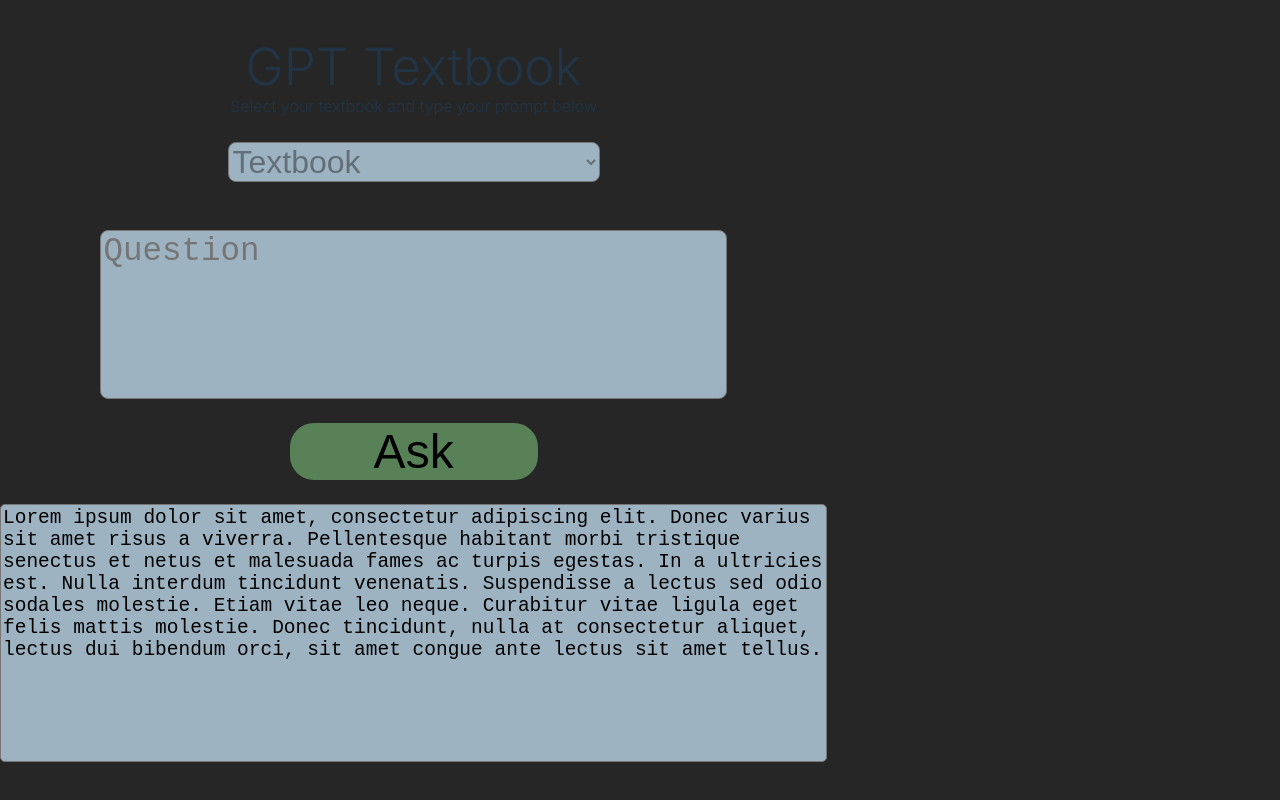
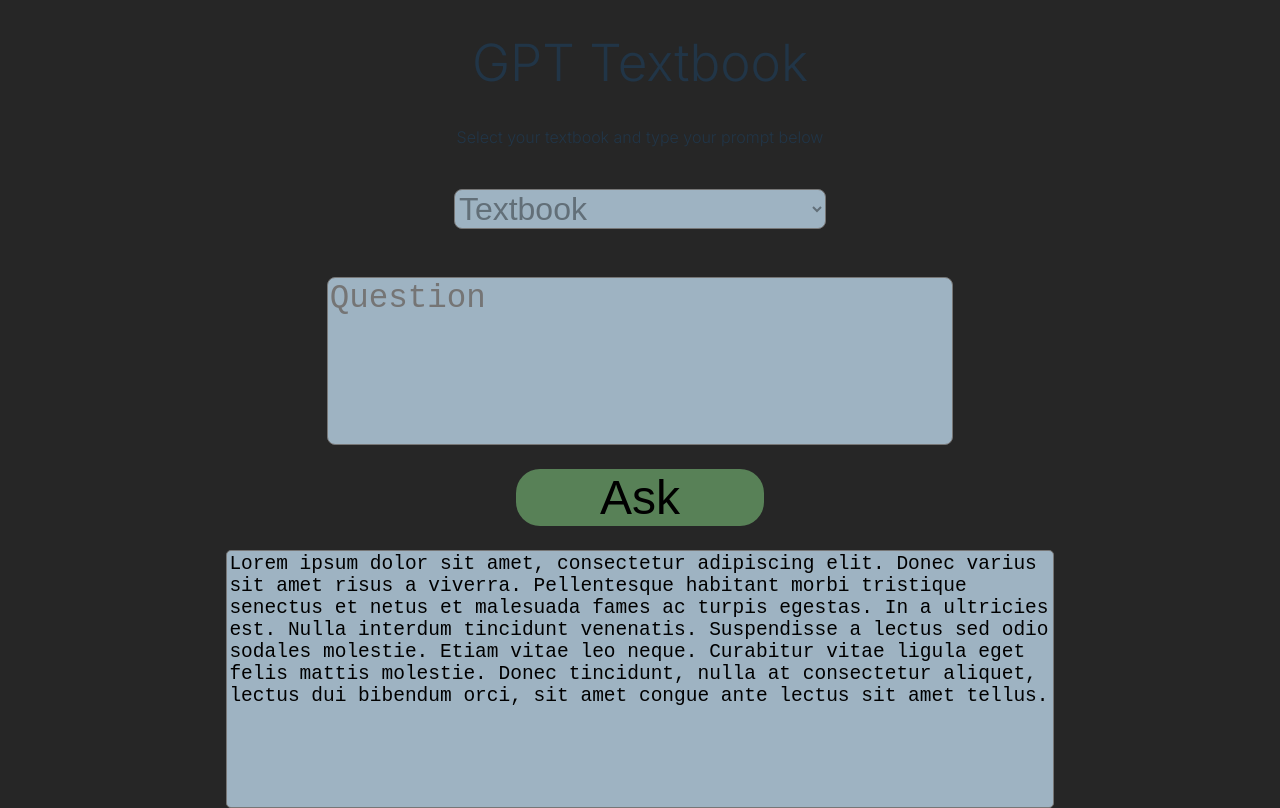
Before and after one commit to DEboy2007/GPTTextbook, a React (Vite) app in the folder gpt-textbook/: page / in a window 1280 px wide. Built offline with nearby package versions, Linux system fonts and the light colour scheme.

Commit message:
LET'S GOOO FINALLY CENTERED DIV!!!!!

```diff
--- a/gpt-textbook/package.json
+++ b/gpt-textbook/package.json
@@ -22,6 +22,6 @@
     "eslint-plugin-react": "^7.32.2",
     "eslint-plugin-react-hooks": "^4.6.0",
     "eslint-plugin-react-refresh": "^0.3.4",
-    "vite": "^4.3.2"
+    "vite": "^4.3.5"
   }
 }
--- a/gpt-textbook/src/pages/Service.jsx
+++ b/gpt-textbook/src/pages/Service.jsx
@@ -16,7 +16,8 @@ const Service = () => {
     const formRef = React.createRef();
 
     return (
-        <div classname="container">
+        <>
+            <div className="container">
                 <div>
                     <h1>GPT Textbook</h1>
                     <p>Select your textbook and type your prompt below</p>
@@ -40,6 +41,7 @@ const Service = () => {
                     <textarea value={answer} readOnly={true} className='answer' />
                 </div>
             </div>
+        </>
     )
 }
 
--- a/gpt-textbook/src/styles/Service.css
+++ b/gpt-textbook/src/styles/Service.css
@@ -1,19 +1,21 @@
 body {
     background-color: #262626;
     font-family: 'Inter', sans-serif;
+    /* CENTER MAIN DIV */
+    display:grid;
+    place-content: center;
 }
 
-
-h1 {
-    margin: auto;
-    display: flex;
-    justify-content: center;
+h1, p {
+    text-align: center;
 }
 
-p {
-    margin: auto;
+/* CENTER INDIVIDUAL ITEMS */
+select, textarea, .submit {
     display: flex;
+    margin: 0 auto;
     justify-content: center;
+    align-items: center;
 }
 
 select {
@@ -22,9 +24,6 @@ select {
     height: 15%;
     font-size: 2em;
     color: rgba(0, 0, 0, 0.38);
-    margin: auto;
-    display: flex;
-    justify-content: center;
     border-radius: 0.25em;
 }
 
@@ -32,9 +31,6 @@ textarea {
     background: #9EB3C2;
     width: 75%;
     height: 5em;
-    margin: auto;
-    display: flex;
-    justify-content: center;
     border-radius: 0.25em;
     font-size: 2.5em;
     color:black;
@@ -46,20 +42,15 @@ textarea {
     height: 15%;
     background: #588157;
     border-radius: 0.5em;
-    margin: auto;
-    display: flex;
-    justify-content: center;
     font-size: 3em;
     color:black;
     border:none;
+
 }
 
 .answer {
     width:821.25px;
     height:252px;
-    margin: auto;
-    display: flex;
-    justify-content: center;
     font-size: 1.5em;
     color:black;
 }
```
Also changed, not shown: 1 other file (tests, documents, lock files or other folders). Lines whose indentation alone changed are shown as unchanged.
